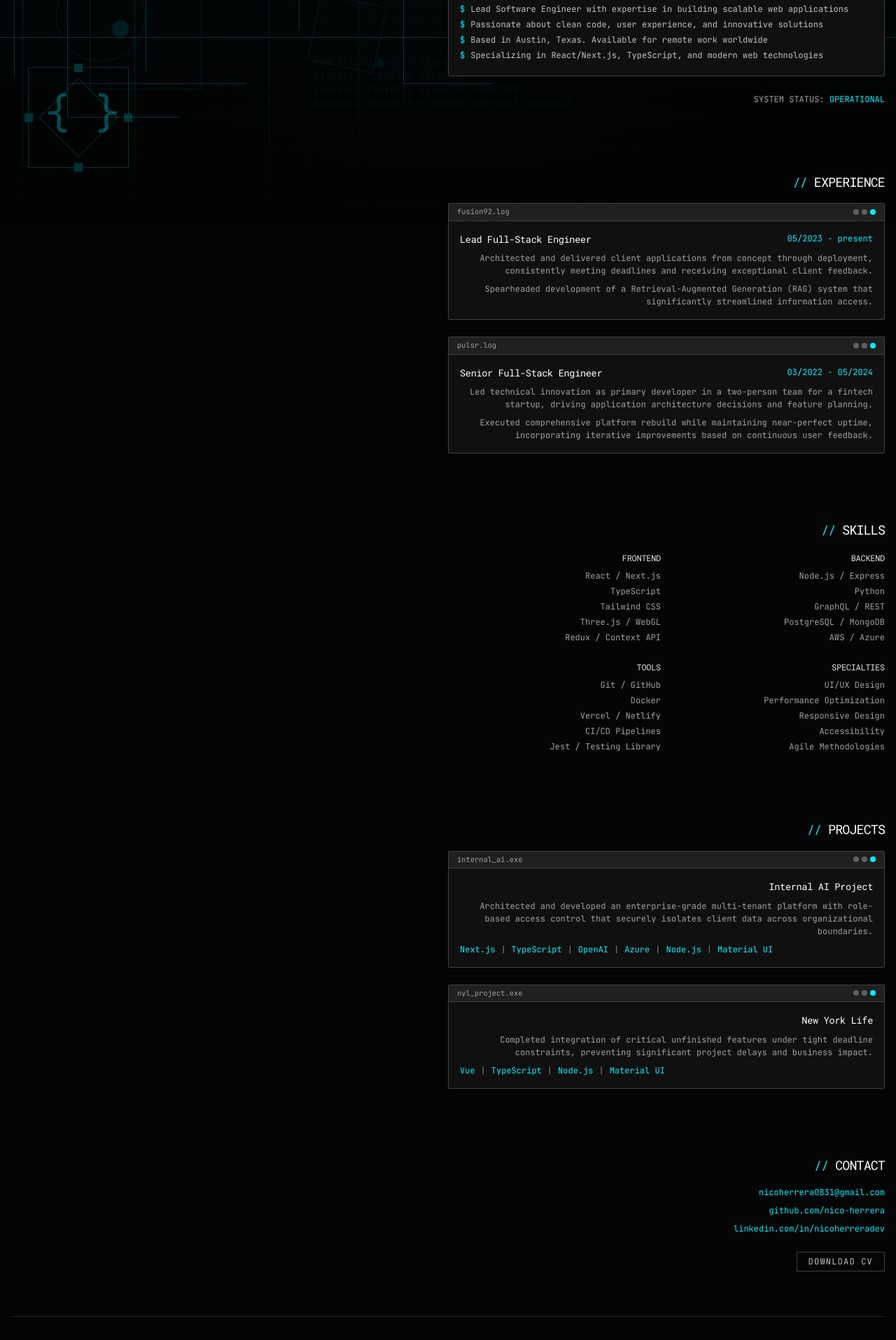
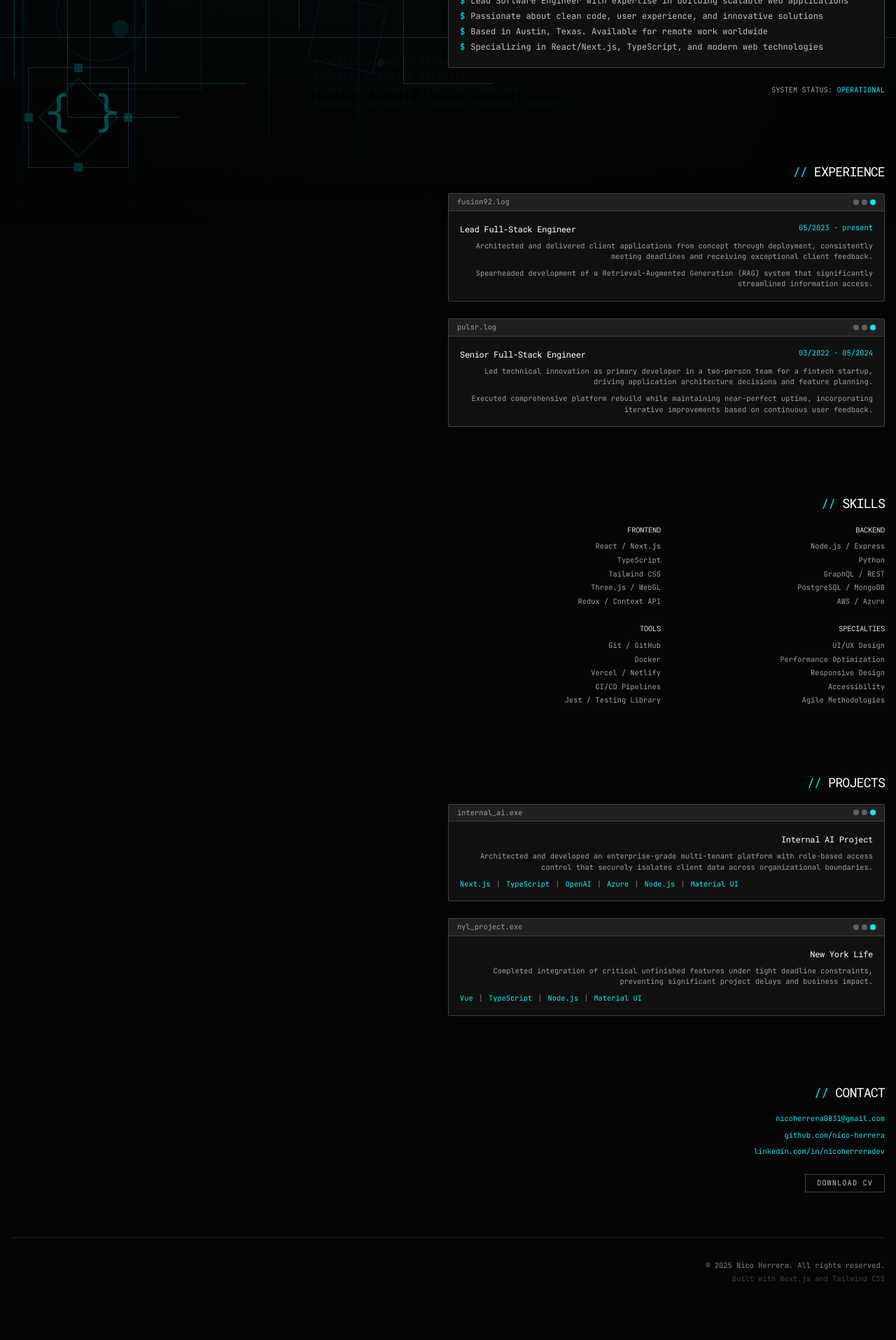
Before and after one commit to nico-herrera/personal-site-next, a Next.js app: page / in a window 1280 px wide. Shown: the part 480-2395 px from the top of the page at 70% size. Built offline with nearby package versions, Linux system fonts and the light colour scheme.

Commit message:
adjusted artwork again

```diff
--- a/app/page.tsx
+++ b/app/page.tsx
@@ -24,11 +24,11 @@ export default function Home() {
             <h1 className="text-2xl md:text-3xl mb-4 tracking-tighter text-mono-100">
               <span className="text-accent-primary">NICO</span> HERRERA
             </h1>
-            <p className="text-sm md:text-base text-mono-400 mb-6">
+            <p className="text-xs md:text-sm text-mono-400 mb-6">
               LEAD SOFTWARE ENGINEER // FULL-STACK DEVELOPER
             </p>
             <div className="h-px w-16 bg-accent-primary ml-auto mb-6"></div>
-            <p className="text-sm md:text-base text-mono-300 max-w-md ml-auto">
+            <p className="text-xs md:text-sm text-mono-300 max-w-md ml-auto">
               Experienced software engineer specializing in architecting and
               delivering client applications from concept through deployment.
               Expert in building innovative, high-performance web solutions.
@@ -52,34 +52,34 @@ export default function Home() {
               <div className="terminal-content">
                 <div className="terminal-line">
                   <span className="terminal-prompt">$</span>
-                  <span className="terminal-text text-sm">
+                  <span className="terminal-text">
                     Lead Software Engineer with expertise in building scalable
                     web applications
                   </span>
                 </div>
                 <div className="terminal-line">
                   <span className="terminal-prompt">$</span>
-                  <span className="terminal-text text-sm">
+                  <span className="terminal-text">
                     Passionate about clean code, user experience, and innovative
                     solutions
                   </span>
                 </div>
                 <div className="terminal-line">
                   <span className="terminal-prompt">$</span>
-                  <span className="terminal-text text-sm">
+                  <span className="terminal-text">
                     Based in Austin, Texas. Available for remote work worldwide
                   </span>
                 </div>
                 <div className="terminal-line">
                   <span className="terminal-prompt">$</span>
-                  <span className="terminal-text text-sm">
+                  <span className="terminal-text">
                     Specializing in React/Next.js, TypeScript, and modern web
                     technologies
                   </span>
                 </div>
               </div>
             </div>
-            <p className="text-sm text-mono-400 ml-auto">
+            <p className="text-xs text-mono-400 ml-auto">
               SYSTEM STATUS:{" "}
               <span className="text-accent-primary">OPERATIONAL</span>
             </p>
@@ -102,19 +102,19 @@ export default function Home() {
                 </div>
                 <div className="terminal-content">
                   <div className="flex justify-between items-start mb-2">
-                    <h3 className="text-base text-mono-100">
+                    <h3 className="text-sm text-mono-100">
                       Lead Full-Stack Engineer
                     </h3>
-                    <span className="text-sm text-accent-primary">
+                    <span className="text-xs text-accent-primary">
                       05/2023 - present
                     </span>
                   </div>
-                  <p className="text-sm text-mono-400 mb-2">
+                  <p className="text-xs text-mono-400 mb-2">
                     Architected and delivered client applications from concept
                     through deployment, consistently meeting deadlines and
                     receiving exceptional client feedback.
                   </p>
-                  <p className="text-sm text-mono-400">
+                  <p className="text-xs text-mono-400">
                     Spearheaded development of a Retrieval-Augmented Generation
                     (RAG) system that significantly streamlined information
                     access.
@@ -133,19 +133,19 @@ export default function Home() {
                 </div>
                 <div className="terminal-content">
                   <div className="flex justify-between items-start mb-2">
-                    <h3 className="text-base text-mono-100">
+                    <h3 className="text-sm text-mono-100">
                       Senior Full-Stack Engineer
                     </h3>
-                    <span className="text-sm text-accent-primary">
+                    <span className="text-xs text-accent-primary">
                       03/2022 - 05/2024
                     </span>
                   </div>
-                  <p className="text-sm text-mono-400 mb-2">
+                  <p className="text-xs text-mono-400 mb-2">
                     Led technical innovation as primary developer in a
                     two-person team for a fintech startup, driving application
                     architecture decisions and feature planning.
                   </p>
-                  <p className="text-sm text-mono-400">
+                  <p className="text-xs text-mono-400">
                     Executed comprehensive platform rebuild while maintaining
                     near-perfect uptime, incorporating iterative improvements
                     based on continuous user feedback.
@@ -162,8 +162,8 @@ export default function Home() {
             </h2>
             <div className="grid grid-cols-2 gap-4 mb-6">
               <div>
-                <h3 className="text-sm text-mono-200 mb-2">FRONTEND</h3>
-                <ul className="text-sm space-y-1 text-mono-400">
+                <h3 className="text-xs text-mono-200 mb-2">FRONTEND</h3>
+                <ul className="text-xs space-y-1 text-mono-400">
                   <li>React / Next.js</li>
                   <li>TypeScript</li>
                   <li>Tailwind CSS</li>
@@ -172,8 +172,8 @@ export default function Home() {
                 </ul>
               </div>
               <div>
-                <h3 className="text-sm text-mono-200 mb-2">BACKEND</h3>
-                <ul className="text-sm space-y-1 text-mono-400">
+                <h3 className="text-xs text-mono-200 mb-2">BACKEND</h3>
+                <ul className="text-xs space-y-1 text-mono-400">
                   <li>Node.js / Express</li>
                   <li>Python</li>
                   <li>GraphQL / REST</li>
@@ -184,8 +184,8 @@ export default function Home() {
             </div>
             <div className="grid grid-cols-2 gap-4">
               <div>
-                <h3 className="text-sm text-mono-200 mb-2">TOOLS</h3>
-                <ul className="text-sm space-y-1 text-mono-400">
+                <h3 className="text-xs text-mono-200 mb-2">TOOLS</h3>
+                <ul className="text-xs space-y-1 text-mono-400">
                   <li>Git / GitHub</li>
                   <li>Docker</li>
                   <li>Vercel / Netlify</li>
@@ -194,8 +194,8 @@ export default function Home() {
                 </ul>
               </div>
               <div>
-                <h3 className="text-sm text-mono-200 mb-2">SPECIALTIES</h3>
-                <ul className="text-sm space-y-1 text-mono-400">
+                <h3 className="text-xs text-mono-200 mb-2">SPECIALTIES</h3>
+                <ul className="text-xs space-y-1 text-mono-400">
                   <li>UI/UX Design</li>
                   <li>Performance Optimization</li>
                   <li>Responsive Design</li>
@@ -222,15 +222,15 @@ export default function Home() {
                   </div>
                 </div>
                 <div className="terminal-content">
-                  <h3 className="text-base text-mono-100 mb-2">
+                  <h3 className="text-sm text-mono-100 mb-2">
                     Internal AI Project
                   </h3>
-                  <p className="text-sm text-mono-400 mb-2">
+                  <p className="text-xs text-mono-400 mb-2">
                     Architected and developed an enterprise-grade multi-tenant
                     platform with role-based access control that securely
                     isolates client data across organizational boundaries.
                   </p>
-                  <div className="flex space-x-2 text-sm">
+                  <div className="flex space-x-2 text-xs">
                     <span className="text-accent-primary">Next.js</span>
                     <span className="text-mono-500">|</span>
                     <span className="text-accent-primary">TypeScript</span>
@@ -256,15 +256,13 @@ export default function Home() {
                   </div>
                 </div>
                 <div className="terminal-content">
-                  <h3 className="text-base text-mono-100 mb-2">
-                    New York Life
-                  </h3>
-                  <p className="text-sm text-mono-400 mb-2">
+                  <h3 className="text-sm text-mono-100 mb-2">New York Life</h3>
+                  <p className="text-xs text-mono-400 mb-2">
                     Completed integration of critical unfinished features under
                     tight deadline constraints, preventing significant project
                     delays and business impact.
                   </p>
-                  <div className="flex space-x-2 text-sm">
+                  <div className="flex space-x-2 text-xs">
                     <span className="text-accent-primary">Vue</span>
                     <span className="text-mono-500">|</span>
                     <span className="text-accent-primary">TypeScript</span>
@@ -286,7 +284,7 @@ export default function Home() {
             <div className="flex flex-col space-y-2 mb-6">
               <a
                 href="mailto:nicoherrera0831@gmail.com"
-                className="text-sm hover:text-accent-primary transition-colors"
+                className="text-xs hover:text-accent-primary transition-colors"
               >
                 nicoherrera0831@gmail.com
               </a>
@@ -294,7 +292,7 @@ export default function Home() {
                 href="https://github.com/nico-herrera"
                 target="_blank"
                 rel="noopener noreferrer"
-                className="text-sm hover:text-accent-primary transition-colors"
+                className="text-xs hover:text-accent-primary transition-colors"
               >
                 github.com/nico-herrera
               </a>
@@ -302,7 +300,7 @@ export default function Home() {
                 href="https://linkedin.com/in/nicoherreradev"
                 target="_blank"
                 rel="noopener noreferrer"
-                className="text-sm hover:text-accent-primary transition-colors"
+                className="text-xs hover:text-accent-primary transition-colors"
               >
                 linkedin.com/in/nicoherreradev
               </a>
@@ -310,7 +308,7 @@ export default function Home() {
             <a
               href="/Nico-Herrera-Resume-20250305.pdf"
               download
-              className="minimal-button ml-auto inline-block text-sm"
+              className="minimal-button ml-auto inline-block"
             >
               DOWNLOAD CV
             </a>
@@ -318,10 +316,10 @@ export default function Home() {
 
           {/* Footer */}
           <footer className="mt-16 pt-8 border-t border-mono-800 w-full text-right">
-            <p className="text-sm text-mono-500">
+            <p className="text-xs text-mono-500">
               © {new Date().getFullYear()} Nico Herrera. All rights reserved.
             </p>
-            <p className="text-sm text-mono-700 mt-1">
+            <p className="text-xs text-mono-700 mt-1">
               Built with Next.js and Tailwind CSS
             </p>
           </footer>
@@ -358,7 +356,7 @@ export default function Home() {
 
         {/* Tech Symbols - Larger */}
         <div className="absolute left-12 top-20 text-accent-primary opacity-30 text-6xl font-mono">
-          {"< >"}
+          {"</"}
         </div>
         <div className="absolute left-28 top-[calc(50%-24px)] text-accent-primary opacity-30 text-6xl font-mono">
           {"[]"}
@@ -366,10 +364,8 @@ export default function Home() {
         <div className="absolute left-16 bottom-32 text-accent-primary opacity-30 text-6xl font-mono">
           {"{ }"}
         </div>
-
-        {/* Add a cohesive tag symbol instead of separated brackets */}
-        <div className="absolute left-[30%] top-40 text-accent-primary opacity-20 text-5xl font-mono">
-          {"< />"}
+        <div className="absolute left-[40%] top-40 text-accent-primary opacity-20 text-5xl font-mono">
+          {">"}
         </div>
 
         {/* Geometric Shapes - Larger */}
```
